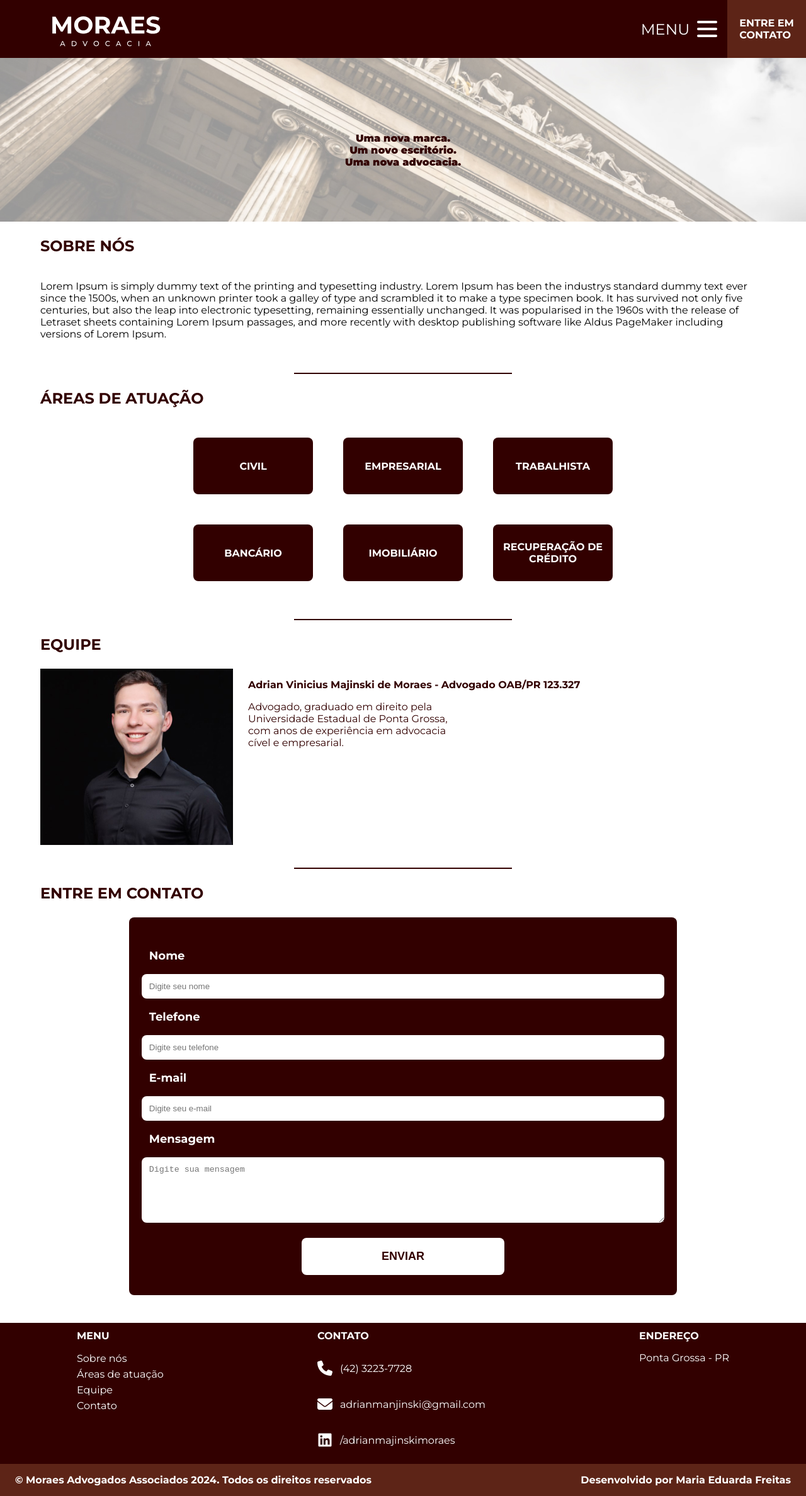
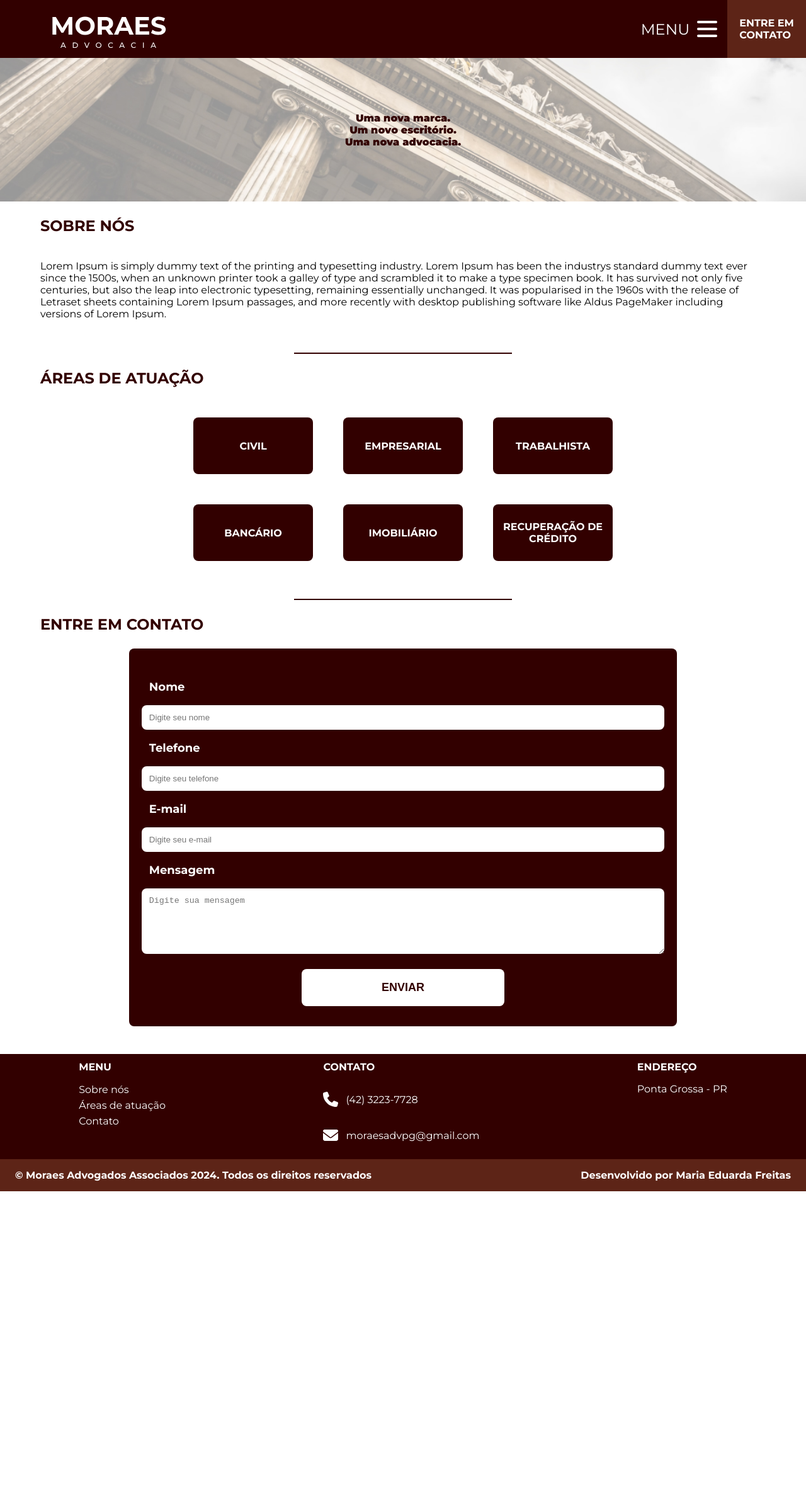
Before and after one commit to madusfx/moraes-adv, a React (Create React App) app: page / in a window 1280 px wide. Shown: the whole page at 63% size. After the commit the page ends 1892 px from the top, so only its background shows below. Built offline with nearby package versions, Linux system fonts and the light colour scheme.

Commit message:
removing team section

```diff
--- a/src/App.tsx
+++ b/src/App.tsx
@@ -15,8 +15,6 @@ import {
   Title,
   Card,
   CardsDiv,
-  TextName,
-  TextBiography,
   ContactCard,
   Input,
   Label,
@@ -29,9 +27,7 @@ import {
 } from './styles';
 import Logo from './images/logo.svg';
 import Background from './images/image-background.jpg';
-import ImageAdrian from './images/image-adrian.jpg';
 import { useState } from 'react';
-import { faLinkedin } from '@fortawesome/free-brands-svg-icons';
 import { faEnvelope, faPhone } from '@fortawesome/free-solid-svg-icons';
 
 function App() {
@@ -51,16 +47,21 @@ function App() {
     window.open(url, '_blank');
   }
 
-  function goToLinkedin() {
-    const url = 'https://www.linkedin.com/in/adrianmajinskimoraes/';
-    window.open(url, '_blank');
-  }
-
   return (
-    <div className="App">
-      <div style={{ display: 'flex' }}>
+    <div id="header" className="App">
+      <div
+        style={{
+          display: 'flex',
+          position: 'fixed',
+          top: '0',
+          width: '100%',
+          zIndex: '1',
+        }}
+      >
         <Header>
-          <img src={Logo} alt="Logo da advocacia" />
+          <a href="#header">
+            <img src={Logo} alt="Logo da advocacia" />
+          </a>
           <MenuDiv>
             <TextMenu>MENU</TextMenu>
             <HamburguerMenu open={menuOpen} onClick={handleMenuOpen}>
@@ -136,36 +137,33 @@ function App() {
         </CardsDiv>
         <Line />
       </Section>
-      <Section id="equipe">
-        <Title>EQUIPE</Title>
-        <div style={{ display: 'flex', marginRight: 'auto' }}>
-          <img src={ImageAdrian} alt="" />
-          <div>
-            <TextName>
-              Adrian Vinicius Majinski de Moraes - Advogado OAB/PR 123.327{' '}
-            </TextName>
-            <TextBiography>
-              Advogado, graduado em direito pela
-              <br /> Universidade Estadual de Ponta Grossa,
-              <br /> com anos de experiência em advocacia
-              <br /> cível e empresarial.
-            </TextBiography>
-          </div>
-        </div>
-        <Line />
-      </Section>
       <Section id="contato">
         <Title>ENTRE EM CONTATO</Title>
         <ContactCard>
           <Label>Nome</Label>
-          <Input placeholder="Digite seu nome" type="text" />
+          <Input
+            placeholder="Digite seu nome"
+            type="text"
+            name="name"
+            required
+          />
           <Label>Telefone</Label>
-          <Input placeholder="Digite seu telefone" type="number" />
+          <Input
+            placeholder="Digite seu telefone"
+            type="number"
+            name="phone"
+            required
+          />
           <Label>E-mail</Label>
-          <Input placeholder="Digite seu e-mail" type="email" />
+          <Input
+            placeholder="Digite seu e-mail"
+            type="email"
+            name="email"
+            required
+          />
           <Label>Mensagem</Label>
-          <TextArea placeholder="Digite sua mensagem" />
-          <Button>
+          <TextArea placeholder="Digite sua mensagem" name="message" required />
+          <Button type="submit">
             <p>ENVIAR</p>
           </Button>
         </ContactCard>
@@ -175,7 +173,6 @@ function App() {
           <h1>MENU</h1>
           <a href="#sobre-nos">Sobre nós</a>
           <a href="#areas-de-atuacao">Áreas de atuação</a>
-          <a href="#equipe">Equipe</a>
           <a href="#contato">Contato</a>
         </ContactDiv>
         <ContactDiv>
@@ -184,17 +181,9 @@ function App() {
             <Icon icon={faPhone} />
             <p>(42) 3223-7728</p>
           </a>
-          <a href="mailto:adrianmanjinski@gmail.com">
+          <a href="mailto:moraesadvpg@gmail.com">
             <Icon icon={faEnvelope} />
-            <p>adrianmanjinski@gmail.com</p>
-          </a>
-          <a
-            href="https://www.linkedin.com/in/adrianmajinskimoraes/"
-            target="_blank"
-            rel="noreferrer"
-          >
-            <Icon icon={faLinkedin} onClick={goToLinkedin} />
-            <p>/adrianmajinskimoraes</p>
+            <p>moraesadvpg@gmail.com</p>
           </a>
         </ContactDiv>
         <div>
--- a/src/styles.ts
+++ b/src/styles.ts
@@ -101,6 +101,7 @@ export const BackgroundImage = styled.div`
   position: relative;
   width: 100%;
   img {
+    margin-top: 60px;
     width: 100%;
     height: auto;
     display: block;
@@ -224,6 +225,7 @@ export const Button = styled.button`
   background-color: #fff;
   border: none;
   border-radius: 8px;
+  cursor: pointer;
   p {
     color: #320000;
     font-weight: 700;
```
